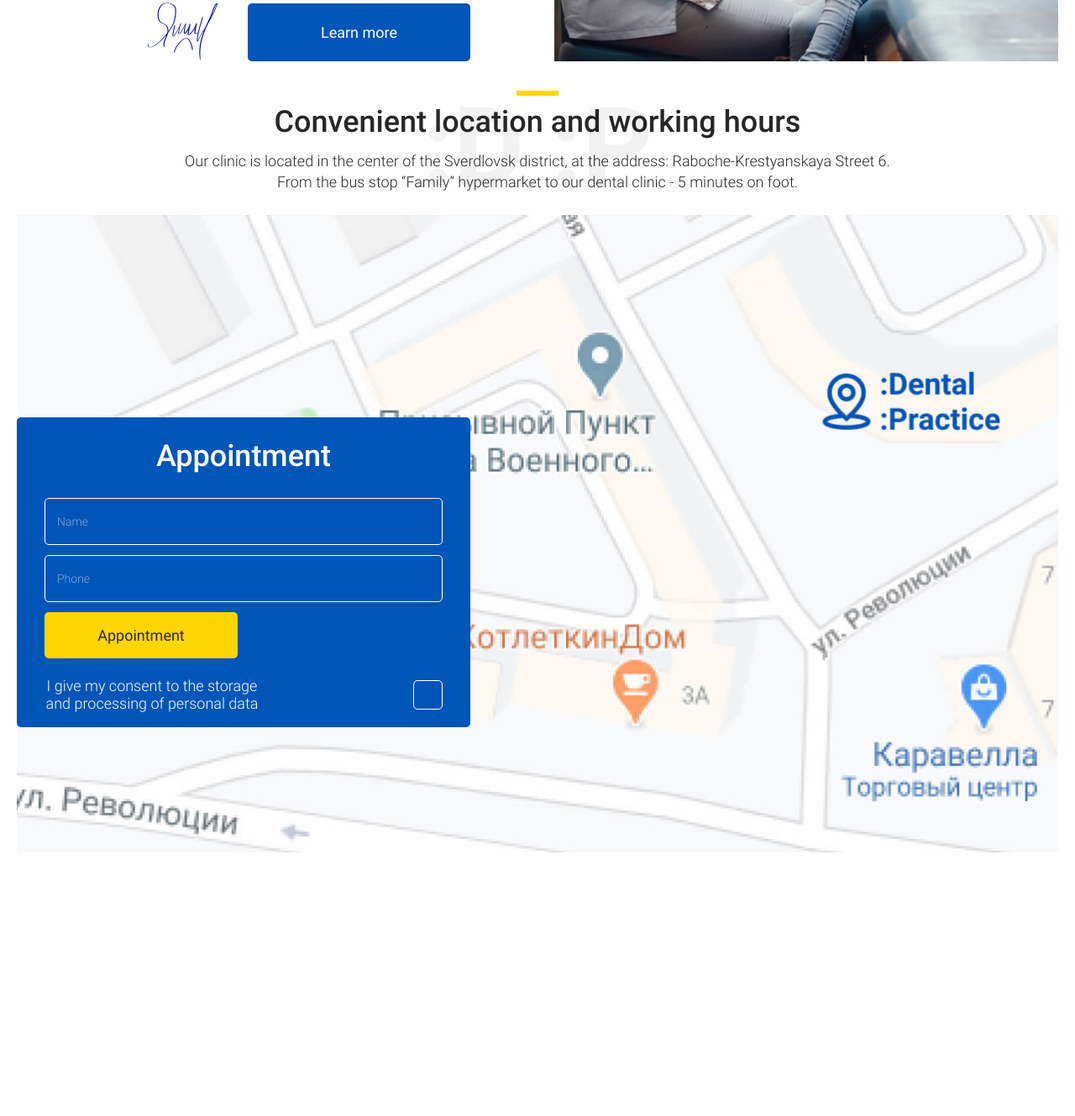
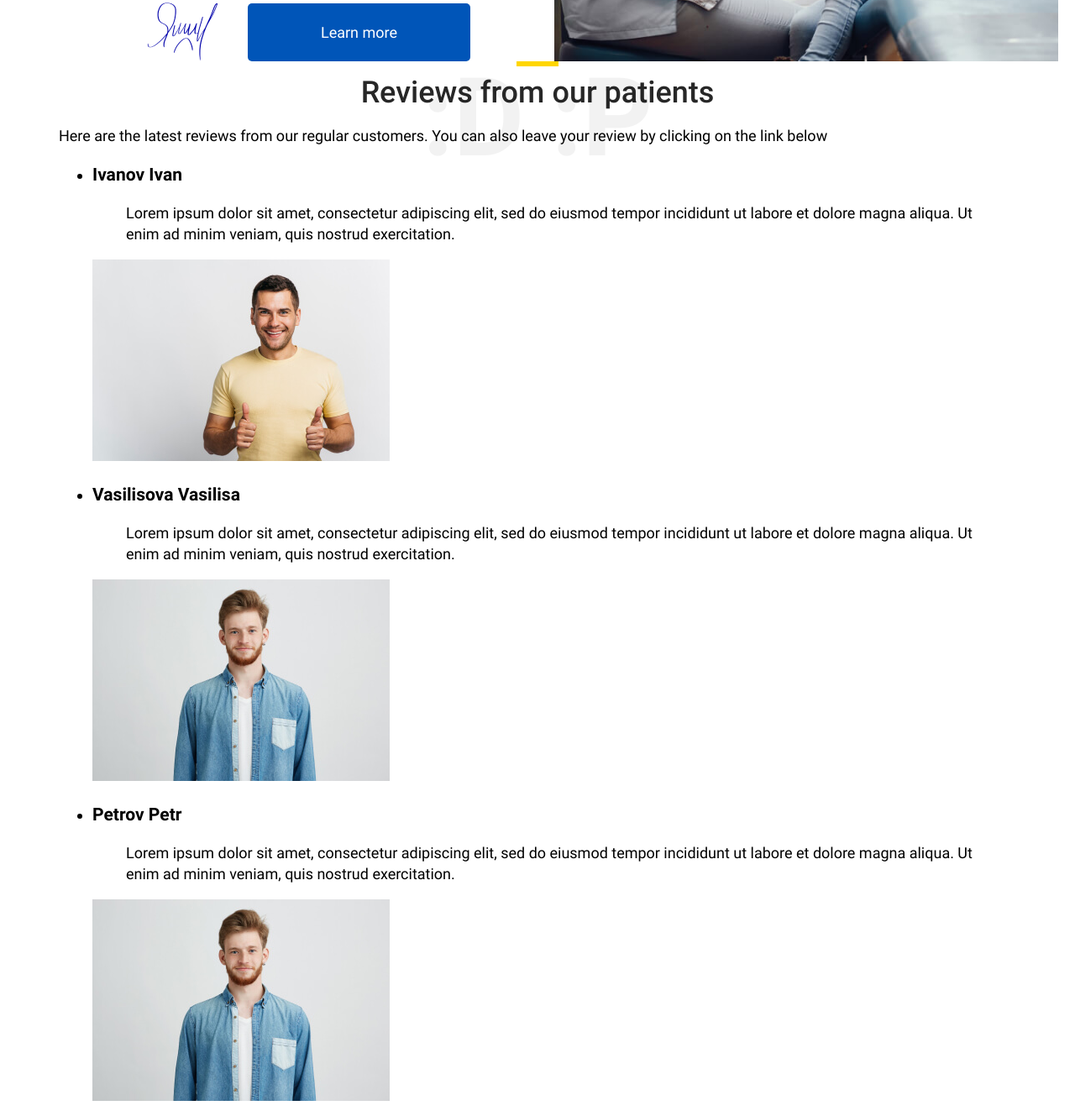
Before and after one commit to doramakh/dental-clinic, a plain HTML site: page index.html in a window 1280 px wide. Shown: the part 3851-5180 px from the top of the page at 84% size. Before the commit the page ends 4867 px from the top, so only its background shows below. Drawn offline with Linux system fonts and the light colour scheme.

Commit message:
create html part of reviews

```diff
--- a/index.html
+++ b/index.html
@@ -276,6 +276,35 @@
       </section>
 
 
+      <section class="reviews">
+        <div class="container reviews__container">
+          <h2 class="section__heading reviews__heading">Reviews from our patients</h2>
+
+          <p class="reviews__text">Here are the latest reviews from our regular customers. You can also leave your review by clicking on the link below</p>
+
+          <ul class="reviews__list">
+            <li class="reviews__item patient">
+              <h3 class="patient__name">Ivanov Ivan</h3>
+              <blockquote class="patient__comment">Lorem ipsum dolor sit amet, consectetur adipiscing elit, sed do eiusmod tempor incididunt ut labore et dolore magna aliqua. Ut enim ad minim veniam, quis nostrud exercitation.</blockquote>
+              <img class="patient__img" src="img/p-ivan.jpg" alt="Our patient - Ivanov Ivan" srcset="img/p-ivan.jpg 1x, img/p-ivan@2x.jpg 2x">
+            </li>
+
+            <li class="reviews__item patient">
+              <h3 class="patient__name">Vasilisova Vasilisa</h3>
+              <blockquote class="patient__comment">Lorem ipsum dolor sit amet, consectetur adipiscing elit, sed do eiusmod tempor incididunt ut labore et dolore magna aliqua. Ut enim ad minim veniam, quis nostrud exercitation.</blockquote>
+              <img class="patient__img" src="img/petr.jpg" alt="Our patient - Vasilisova Vasilisa" srcset="img/petr.jpg 1x, img/petr@2x.jpg 2x">
+            </li>
+
+            <li class="reviews__item patient">
+              <h3 class="patient__name">Petrov Petr</h3>
+              <blockquote class="patient__comment">Lorem ipsum dolor sit amet, consectetur adipiscing elit, sed do eiusmod tempor incididunt ut labore et dolore magna aliqua. Ut enim ad minim veniam, quis nostrud exercitation.</blockquote>
+              <img class="patient__img" src="img/petr.jpg" alt="Our patient - Petrov Petr" srcset="img/petr.jpg 1x, img/petr@2x.jpg 2x">
+            </li>
+          </ul>
+        </div>
+      </section>
+
+
       <section class="contact">
         <div class="container container--lg contact__container">
           <h2 class="contact__heading section__heading">Convenient location and working hours</h2>
```
Also changed, not shown: img/p-ivan.jpg (added), img/p-ivan@2x.jpg (added), img/petr.jpg (added), img/petr@2x.jpg (added), scss/blocks/_contact.scss (line endings or trailing spaces).
